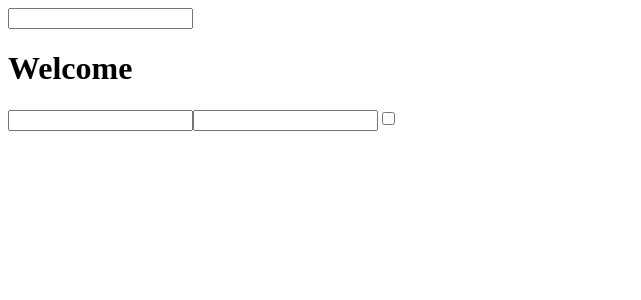
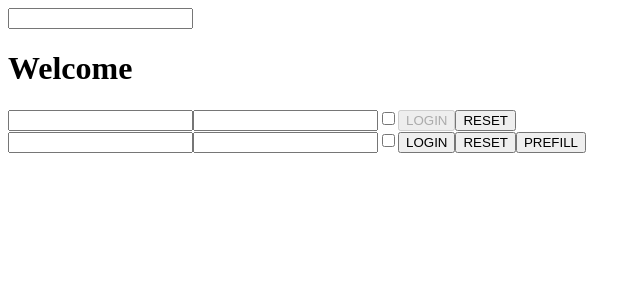
Before and after one commit to MarcoSpicuzza/Develhope-React, a React (Create React App) app in the folder exercises/: page / in a window 1280 px wide. Shown: the top 300 px of the page, without its empty margins (0-641 px from the left). Built offline with nearby package versions, Linux system fonts and the light colour scheme.

Commit message:
Exercise Forms_05 done

```diff
--- a/exercises/src/Login.js
+++ b/exercises/src/Login.js
@@ -5,6 +5,7 @@ export class Login extends React.Component {
         username: '',
         password: '',
         remember: false,
+        login: false,
     }
 
     handleInputChange = (event) => {
@@ -27,13 +28,32 @@ export class Login extends React.Component {
         })
     }
 
+    onLogin = () => {
+        this.setState({
+            login: true,
+        }, () => {
+            console.log(this.state.login);
+        })
+    }
+
+    handleResetBtn = () => {
+        this.setState({
+            username: '',
+            password: '',
+            remember: false,
+        })
+    }
+
     render() {
         return (
-            <form action="">
+            <div>
                 <input type="text" name="username" value={this.state.username} onChange={this.handleInputChange} />
                 <input type="password" name="password" value={this.state.password} onChange={this.handleInputChange}/>
                 <input type="checkbox" name="remember"checked={this.state.remember} onChange={this.handleCheckboxChange}/>
-            </form>
+
+                {this.state.username && this.state.password ? <button name="login" onClick={this.onLogin}>LOGIN</button> : <button name='login' disabled>LOGIN</button>}
+                <button name="reset" onClick={this.handleResetBtn}>RESET</button>
+            </div>
         );
     }
 }
--- /dev/null
+++ b/exercises/src/UncontrolledLogin.js
@@ -0,0 +1,32 @@
+import React, { createRef } from "react";
+
+export class UncontrolledLogin extends React.Component {
+    reference = createRef()
+
+    handleLogin = e => {
+        e.preventDefault();
+        const username = e.target.elements.username.value;
+        const password = e.target.elements.password.value;
+        const checked = e.target.elements.remember.checked;
+        console.log({username, password, checked});
+    }
+
+    handlePrefill = () => {
+        this.reference.current.elements.username.value = "Username";
+        this.reference.current.elements.password.value = "Password";
+        this.reference.current.elements.remember.checked = true;
+    }
+
+    render() {
+        return (
+             <form ref={this.reference} onSubmit={this.handleLogin}>
+                <input type="text" name="username"/>
+                <input type="password" name="password"/>
+                <input type="checkbox" name="remember"/>
+                <button name="login">LOGIN</button>
+                <button type="reset">RESET</button>
+                <button onClick={this.handlePrefill}>PREFILL</button>
+             </form>
+        );
+    }
+}
--- a/exercises/src/index.js
+++ b/exercises/src/index.js
@@ -2,12 +2,14 @@ import React from 'react';
 import ReactDOM from 'react-dom/client';
 import {InteractiveWelcome} from './InteractiveWelcome';
 import { Login } from "./Login";
+import { UncontrolledLogin } from './UncontrolledLogin';
 
 const root = ReactDOM.createRoot(document.getElementById('root'));
 root.render(
   <React.StrictMode>
     <InteractiveWelcome />
     <Login />
+    <UncontrolledLogin />
   </React.StrictMode>
 );
 
```
